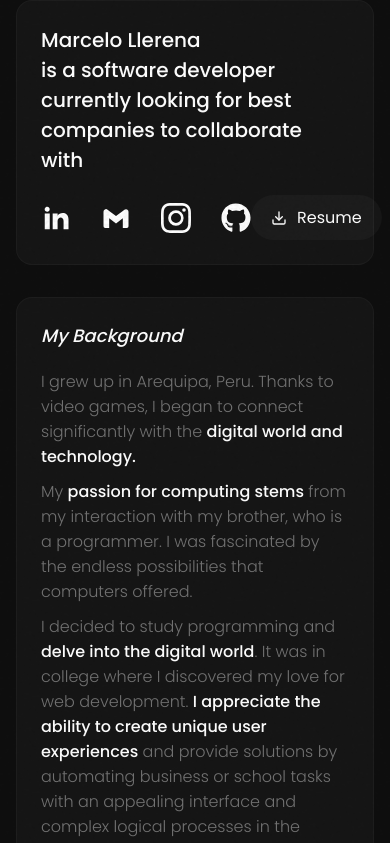
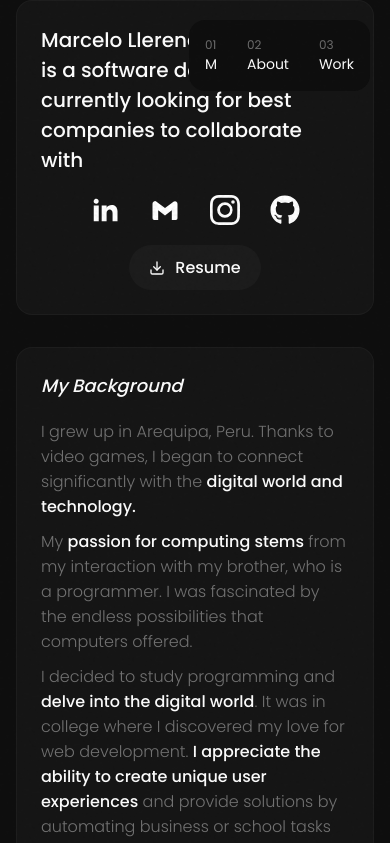
Before and after one commit to M4qu14v3l0/portafolio-2024, a Next.js app: page /about in a window 390 px wide. Shown: the top 843 px of the page. Built offline with nearby package versions, Linux system fonts and the light colour scheme.

Commit message:
last changes

```diff
--- a/src/app/globals.css
+++ b/src/app/globals.css
@@ -16,12 +16,12 @@
   box-sizing: border-box;
   padding: 0;
   margin: 0;
+  scroll-behavior: smooth;
 }
 
 
 body {
   position: relative;
-
   max-width: 100vw;
   height: 100vh;
   overflow-x: hidden;
--- a/src/components/SideBar.jsx
+++ b/src/components/SideBar.jsx
@@ -9,7 +9,7 @@ export const SideBar = () => {
     <navbar className={styles.navbar}>
         <ul>
             <li>
-                <Link href={'/'} >
+                <Link href={'#home'} >
                     <span>01</span>
                     M
                 </Link>
@@ -28,14 +28,6 @@ export const SideBar = () => {
                     Work
                 </Link>
             </li>
-
-            <li>
-                <Link href={'/'}>
-                <span>04</span>
-                    Contact
-                </Link>
-            </li>
-
         </ul>
     </navbar>
   )
--- a/src/components/TextHero.jsx
+++ b/src/components/TextHero.jsx
@@ -7,7 +7,7 @@ import Loading from './Loading'
 
 export const TextHero = () => {
   return (
-    <section className={styles.hero}>
+    <section className={styles.hero} id='home'>
 
         <Suspense fallback={<Loading />}>
             <Desk />
--- a/src/components/bento_grid/About.jsx
+++ b/src/components/bento_grid/About.jsx
@@ -79,7 +79,7 @@ const FirstCol = () => {
               </span>
             </div>
             <MagneticIcon>
-              <Link className={styles.resume} href={"/resume/MarceloCV.pdf"} target='_blank'><FiDownload /> Resume</Link>
+              <Link className={styles.resume} href={"/resume/MarceloCV.pdf"} target='_blank'><FiDownload className={styles.icon_download}/> <p>Resume</p></Link>
             </MagneticIcon>
           </div>
       </article>
--- a/src/styles/about.module.css
+++ b/src/styles/about.module.css
@@ -76,6 +76,10 @@
     background-color: var(--tertiary-bg);
     border-radius: 30px;
     padding: 10px 20px;
+}
+
+.resume p{
+    font-size: 16px;
 }
 
 /* second */
@@ -211,5 +215,16 @@
         width: 100%;
     }
 
+}
 
+
+@media (max-width:460px) {
+
+    .data_container{
+        display: flex;
+        gap: 20px;
+        flex-direction: column;
+        justify-content: center;
+        align-items: center;
+    }
 }
--- a/src/styles/decorator.module.css
+++ b/src/styles/decorator.module.css
@@ -2,7 +2,7 @@
     position: absolute;
     height: 100%;
     width: 100%;
-    z-index: 2;
+    z-index: -2;
     /* background-color: red; */
 
 }
--- a/src/styles/sidebar.module.css
+++ b/src/styles/sidebar.module.css
@@ -1,9 +1,4 @@
 
-.navbar{
-    display: none;
-}
-
-@media (min-width:1000px){
     .navbar{
         position: fixed;
         top: 0;
@@ -56,7 +51,3 @@
         border-radius: 20px;
         color: var(--secondary-text);
     }
-
-
-
-}
--- a/src/styles/title.module.css
+++ b/src/styles/title.module.css
@@ -1,6 +1,6 @@
 .title_container{
     text-align: center;
-    height: clamp(30vh , 30vw , 70vh);
+    height: clamp(25vh , 30vw , 70vh);
     display: flex;
     flex-direction: column;
     justify-content: center;
```
Also changed, not shown: src/components/desk/Desk.jsx (+6 -3 lines), src/styles/desk.module.css (+7 -2 lines), public/bg_repetead.jpg (deleted), 1 other file (tests, documents, lock files or other folders).
